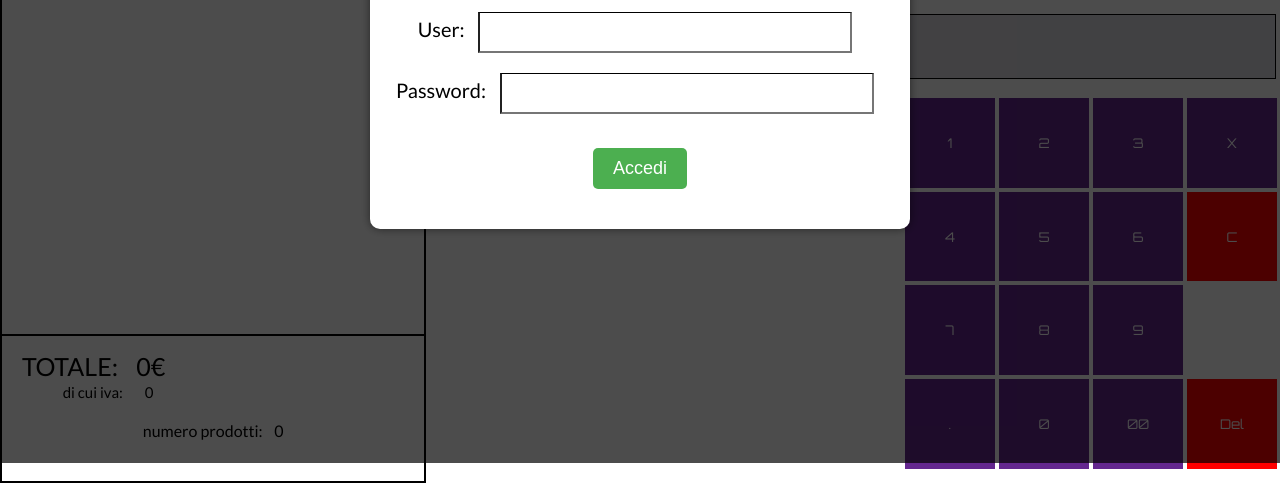
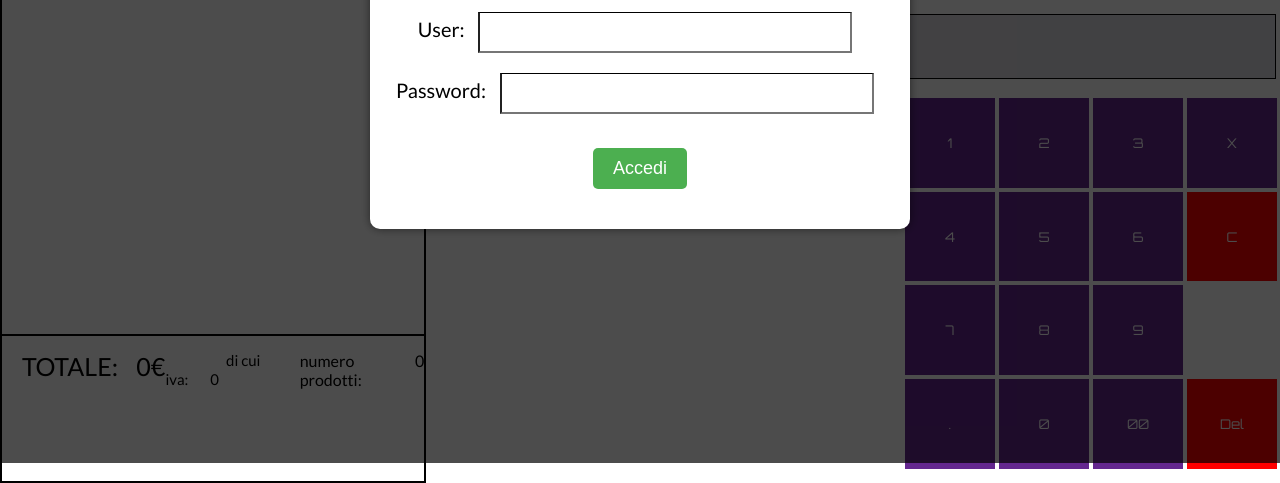
Before and after one commit to Alecle10/cassa2qwertypoiu, a plain HTML site: page index.html in a window 1280 px wide. Shown: the part 337-820 px from the top of the page. Drawn offline with Linux system fonts and the light colour scheme.

Commit message:
Update style.css

```diff
--- a/style.css
+++ b/style.css
@@ -172,6 +172,10 @@ div#titolo-scontrino {
     display: flex;
     justify-content: space-between;
     line-height: 1.5;
+}
+
+#fine-scontrino{
+    display:flex;
 }
 
 #prezzi-scontrino {
```
